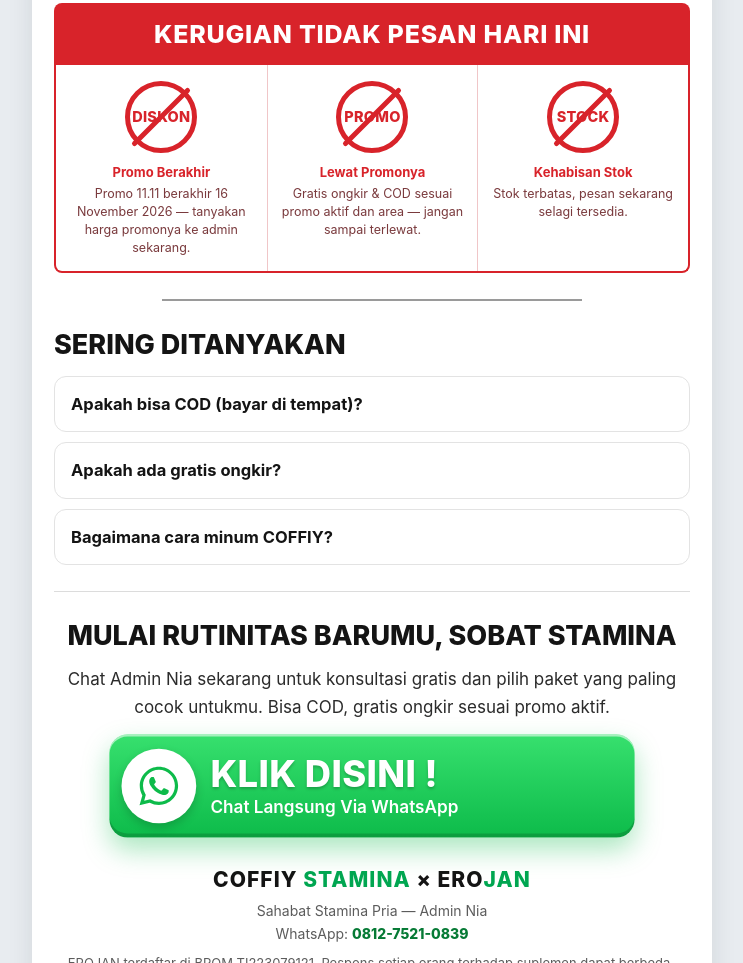
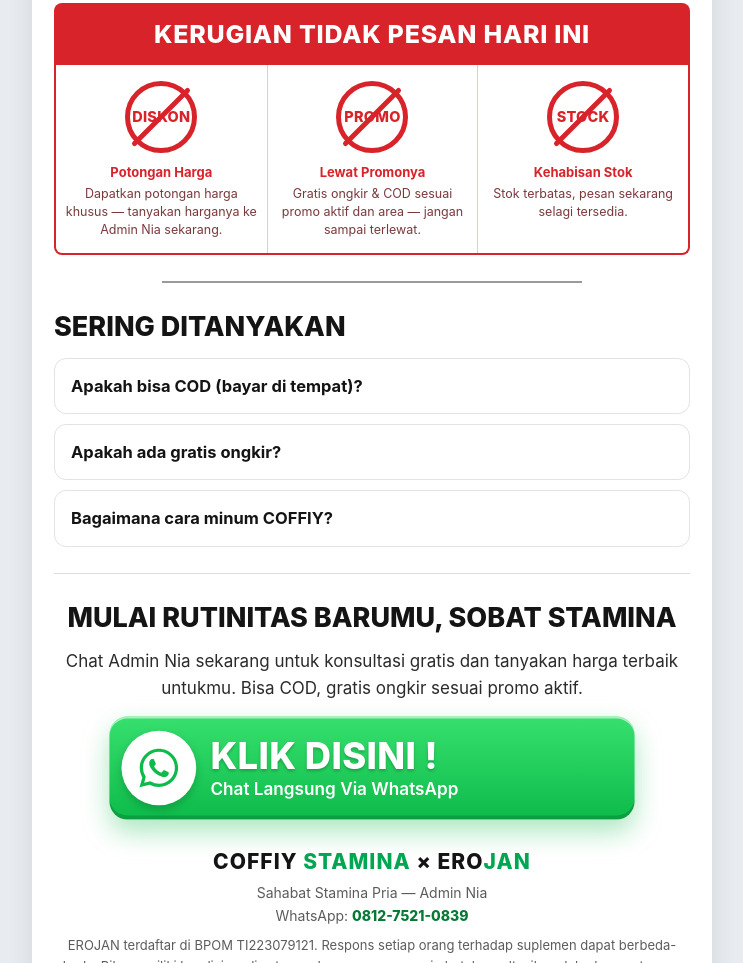
Before and after one commit to margobudisanto/lp-coffiy-testimoni-preview, a plain HTML site: page index.html in a window 1280 px wide. Shown: the part 7661-8624 px from the top of the page, without its empty margins (268-1011 px from the left). Drawn offline with Linux system fonts and the light colour scheme.

Commit message:
Ganti narasi diskon 11.11 jadi potongan harga; selaraskan FAQ + CTA akhir

```diff
--- a/index.html
+++ b/index.html
@@ -434,7 +434,7 @@
       <div class="loss-grid">
         <div class="loss">
           <div class="ban">DISKON</div>
-          <p><b>Promo Berakhir</b>Promo 11.11 berakhir 16 November 2026 — tanyakan harga promonya ke admin sekarang.</p>
+          <p><b>Potongan Harga</b>Dapatkan potongan harga khusus — tanyakan harganya ke Admin Nia sekarang.</p>
         </div>
         <div class="loss">
           <div class="ban">PROMO</div>
@@ -460,14 +460,14 @@
         </details>
         <details>
           <summary>Bagaimana cara minum COFFIY?</summary>
-          <p>Seduh 1 sachet COFFIY dengan air panas, aduk hingga larut, lalu nikmati. Satu box COFFIY berisi 10 sachet.</p>
+          <p>Seduh 1 sachet COFFIY dengan air panas, aduk hingga larut lalu minum — atau letakkan serbuknya langsung di bawah lidah. Tunggu 30 menit sampai 1 jam, lalu nikmati. Satu box COFFIY berisi 10 sachet.</p>
         </details>
       </div>
       <hr class="rule light" />
 
       <!-- CTA AKHIR -->
       <h2 class="h-sec center">MULAI RUTINITAS BARUMU, SOBAT STAMINA</h2>
-      <p class="center">Chat Admin Nia sekarang untuk konsultasi gratis dan pilih paket yang paling cocok untukmu. Bisa COD, gratis ongkir sesuai promo aktif.</p>
+      <p class="center">Chat Admin Nia sekarang untuk konsultasi gratis dan tanyakan harga terbaik untukmu. Bisa COD, gratis ongkir sesuai promo aktif.</p>
       <a class="wa-big" href="https://plus.adcuan.com/ctawa/704-10">
         <span class="bubble">
           <svg width="46" height="46" viewBox="0 0 24 24" fill="#0dbb4a" aria-hidden="true"><path d="M12.04 2C6.58 2 2.13 6.45 2.13 11.91c0 1.75.46 3.45 1.32 4.95L2 22l5.25-1.38a9.9 9.9 0 0 0 4.79 1.22c5.46 0 9.9-4.45 9.9-9.91C21.95 6.45 17.5 2 12.04 2zm0 18.13a8.2 8.2 0 0 1-4.19-1.15l-.3-.18-3.12.82.83-3.04-.2-.31a8.2 8.2 0 0 1-1.26-4.38c0-4.54 3.7-8.24 8.24-8.24 4.54 0 8.24 3.7 8.24 8.24 0 4.54-3.7 8.25-8.24 8.25zm4.52-6.16c-.25-.13-1.47-.72-1.69-.81-.23-.08-.39-.12-.56.13-.16.24-.64.8-.78.97-.14.16-.29.18-.54.06-.25-.13-1.05-.39-1.99-1.23-.74-.66-1.23-1.47-1.38-1.72-.14-.25-.01-.38.11-.51.11-.11.25-.29.37-.43.12-.15.16-.25.25-.41.08-.17.04-.31-.02-.43-.06-.13-.56-1.35-.77-1.84-.2-.48-.41-.42-.56-.43h-.48c-.17 0-.43.06-.66.31-.22.25-.86.85-.86 2.07 0 1.22.89 2.4 1.02 2.57.12.16 1.75 2.67 4.25 3.75.59.26 1.06.41 1.42.52.6.19 1.13.16 1.56.1.48-.07 1.47-.6 1.67-1.18.21-.58.21-1.07.15-1.18-.06-.1-.23-.16-.48-.29z"/></svg>
```
